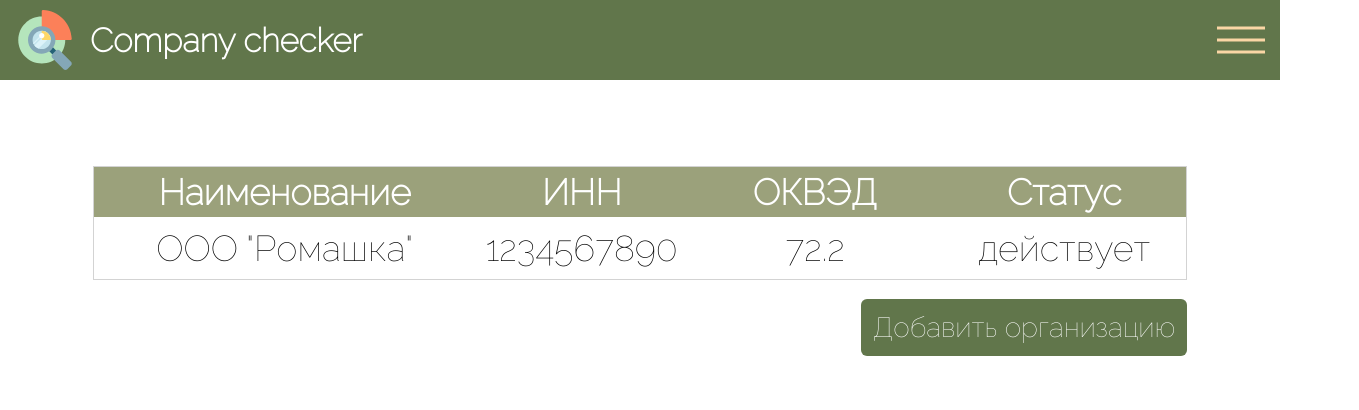
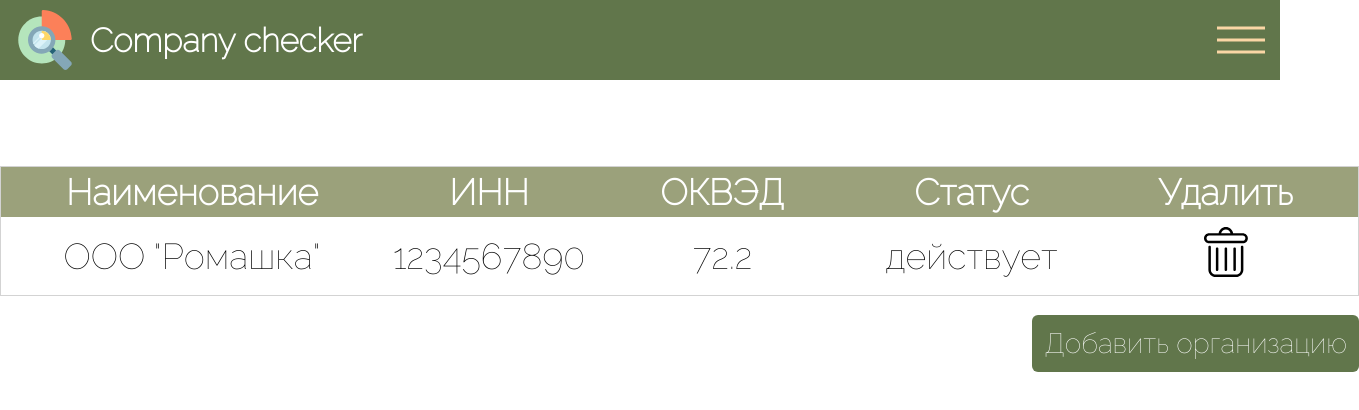
Before and after one commit to ravgusha/company-checker, a React (Create React App) app: page / in a window 1280 px wide. Shown: the top 410 px of the page, 1359 px wide, since content can reach past the window. Built offline with nearby package versions, Linux system fonts and the light colour scheme.

Commit message:
feat: add delete button to table #СС-001

```diff
--- a/src/components/Table/index.tsx
+++ b/src/components/Table/index.tsx
@@ -41,13 +41,18 @@ const columns = [
   }),
   columnHelper.accessor('status', {
     header: () => 'Статус',
-    cell: (info) => <i>{info.getValue() ? 'действует' : 'не действует'}</i>,
+    cell: (info) => <p>{info.getValue() ? 'действует' : 'не действует'}</p>,
+  }),
+  columnHelper.display({
+    id: 'delete',
+    header: () => 'Удалить',
+    cell: () => <button onClick={() => console.log("Удалить")}></button>,
   }),
 ];
 
 const Table = () => {
   const [data, setData] = useState(() => [...defaultData]);
-  const rerender = React.useReducer(() => ({}), {})[1];
+  // const rerender = React.useReducer(() => ({}), {})[1];
 
   const table = useReactTable({
     data,
--- a/src/components/Table/style.scss
+++ b/src/components/Table/style.scss
@@ -20,6 +20,19 @@ tbody {
   border-bottom: 1px solid lightgray;
 
   tr td {
+    vertical-align: middle;
     padding: 10px;
+
+    button {
+      background-image: url('../../assets/delete.svg');
+      width: 100%;
+      height: 50px;
+      outline: none;
+      border: none;
+      background-repeat: no-repeat;
+      background-color: transparent;
+      background-position: center;
+      cursor: pointer;
+    }
   }
 }
```
Also changed, not shown: src/assets/delete.svg (added).
